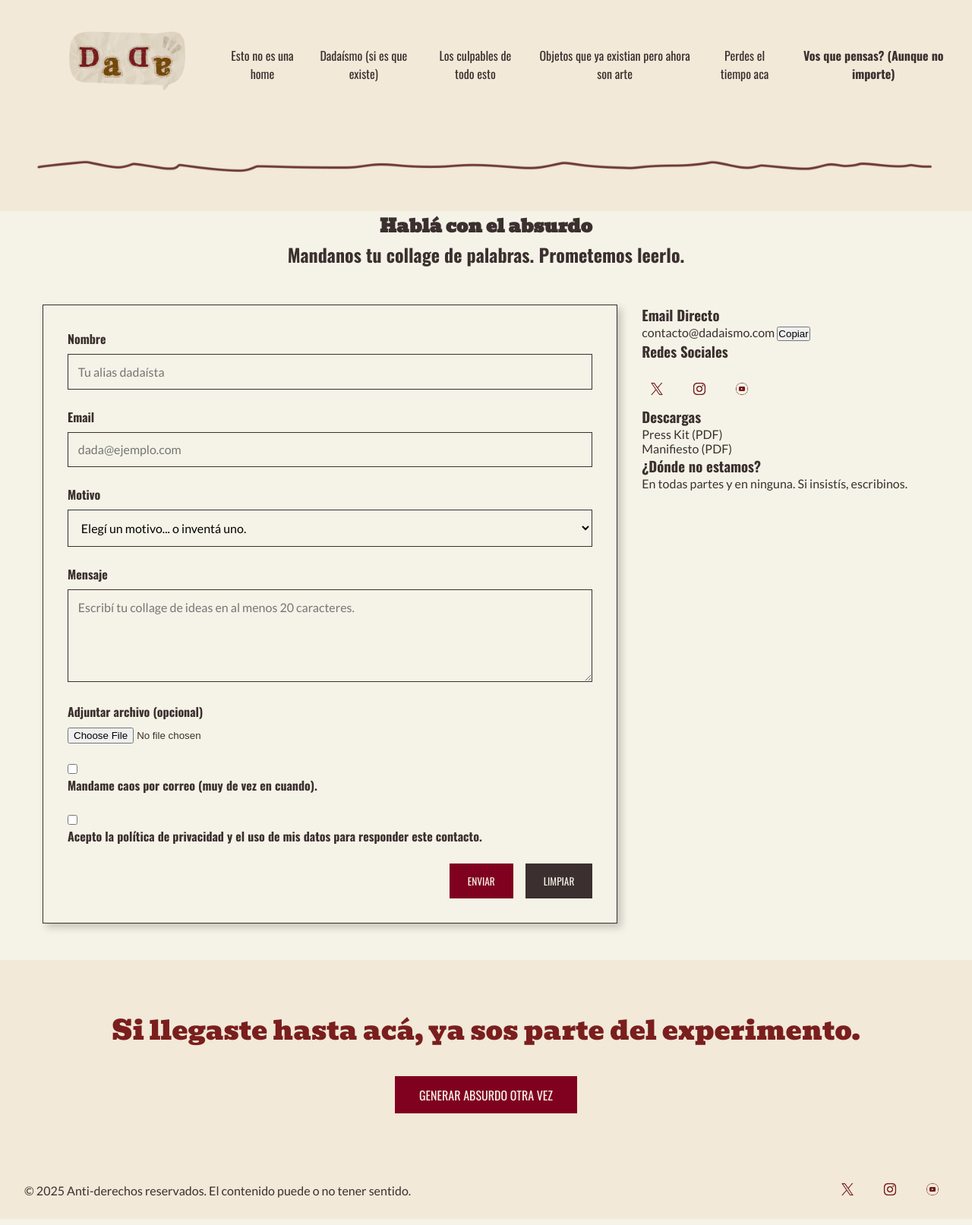
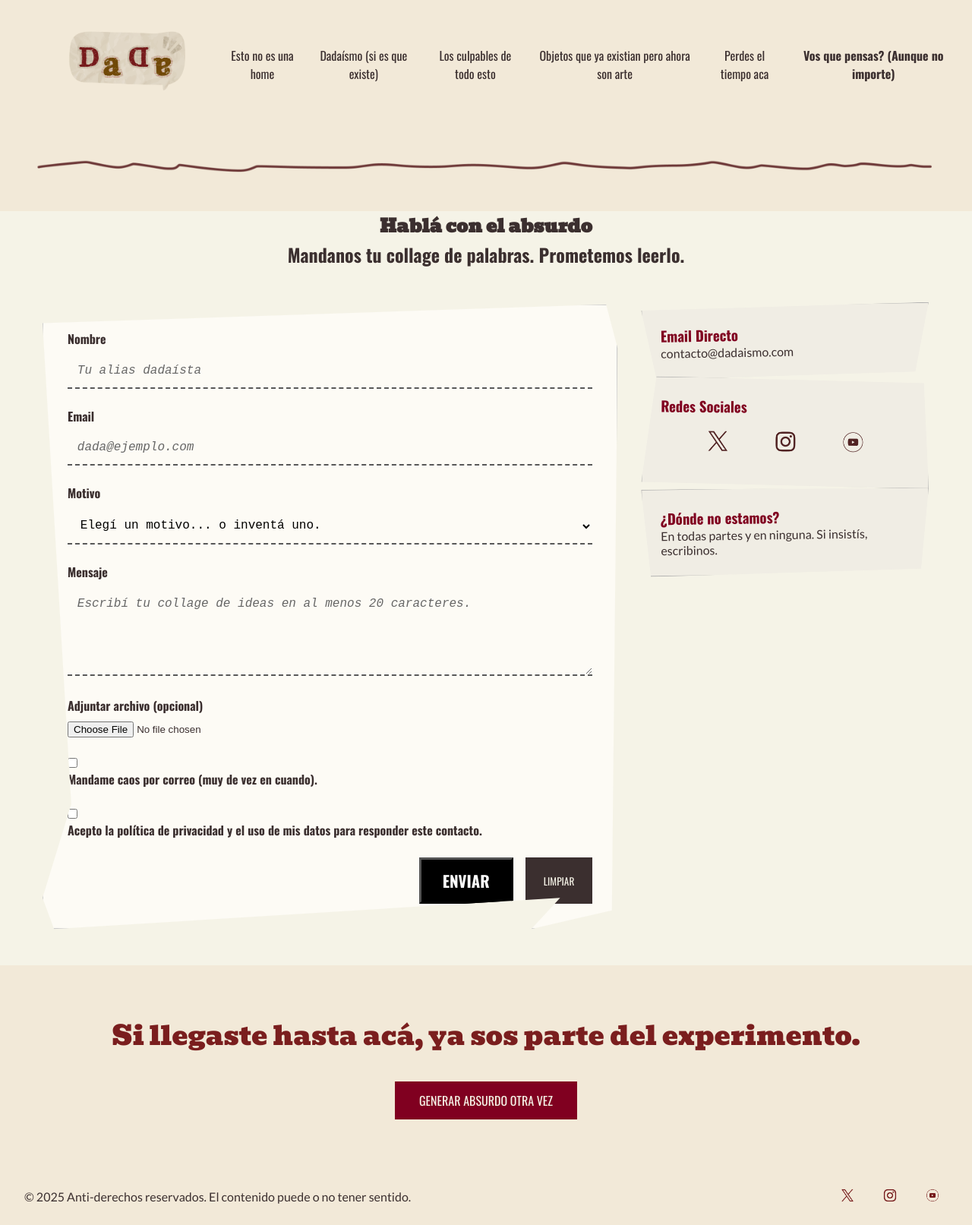
Before and after one commit to Agusinterlichia/dadaismo, a PHP site: page /contacto.html in a window 1280 px wide. Shown: the whole page at 76% size. Run offline with PHP 8.4, Linux system fonts and the light colour scheme; some libraries are stand-ins or nearby versions.

Commit message:
feat(contact): Rediseña la sección de contacto con estilo dadaísta
- Aplica una estética de collage al formulario y la barra lateral.

```diff
--- a/contacto.html
+++ b/contacto.html
@@ -99,7 +99,7 @@
                 <div class="sidebar-contact">
                     <div class="contact-card old-paper-card">
                         <h3>Email Directo</h3>
-                        <p><a href="mailto:contacto@dadaismo.com" id="direct-email">contacto@dadaismo.com</a> <button class="copy-btn" data-email="contacto@dadaismo.com">Copiar</button></p>
+                        <p><a href="mailto:contacto@dadaismo.com" id="direct-email">contacto@dadaismo.com</a></p>
                     </div>
 
                     <div class="contact-card old-paper-card">
@@ -109,12 +109,6 @@
                             <a href="#" aria-label="Instagram"><img src="img/instagram.png" alt="Instagram"></a>
                             <a href="#" aria-label="YouTube"><img src="img/youtube.png" alt="YouTube"></a>
                         </div>
-                    </div>
-
-                    <div class="contact-card old-paper-card">
-                        <h3>Descargas</h3>
-                        <p><a href="/presskit.pdf" target="_blank">Press Kit (PDF)</a></p>
-                        <p><a href="/manifiesto.pdf" target="_blank">Manifiesto (PDF)</a></p>
                     </div>
 
                     <div class="contact-card old-paper-card no-mapa">
--- a/css/estilos.css
+++ b/css/estilos.css
@@ -1192,21 +1192,126 @@ body.home-page {
 
 /* --- FIN FIX CIERRE CONTACTO --- */
 
-/* --- Estilos para Iconos Sociales en Página de Contacto --- */
+
+
+/* --- INICIO REDISEÑO CONTACTO DADAÍSTA --- */
+
+/* 1. Contenedor del formulario con borde irregular */
+.contacto-page .form-container {
+    background-color: #fdfbf5; /* Un blanco hueso, como papel viejo */
+    background-image: none; /* Quitar la imagen de placeholder */
+    border: 1px solid #ccc;
+    /* Un polígono más complejo para un efecto de recorte más dramático */
+    clip-path: polygon(0% 3%, 98% 0%, 100% 7%, 99% 97%, 85% 100%, 90% 95%, 2% 100%, 0% 95%, 5% 80%);
+    box-shadow: 3px 3px 10px rgba(0,0,0,0.15);
+}
+
+/* 2. Campos de texto con estilo creativo */
+.contacto-page .form-group input[type="text"],
+.contacto-page .form-group input[type="email"],
+.contacto-page .form-group textarea,
+.contacto-page .form-group select {
+    border: none;
+    border-bottom: 2px dashed #585858; /* Línea discontinua */
+    background-color: transparent; /* Fondo transparente */
+    font-family: 'Courier New', Courier, monospace; /* Tipografía experimental */
+    border-radius: 0; /* Sin bordes redondeados */
+}
+
+.contacto-page .form-group input::placeholder,
+.contacto-page .form-group textarea::placeholder {
+    font-family: 'Courier New', Courier, monospace;
+    font-style: italic;
+    color: #666;
+}
+
+/* 3. Botones grandes estilo vintage con hover rojo/negro */
+.contacto-page .btn-primary {
+    background-color: #000000; /* Fondo negro */
+    color: #FFFFFF; /* Texto blanco */
+    border: 3px outset #555555;
+    padding: 12px 28px;
+    font-size: 1.3rem;
+    font-weight: bold;
+}
+
+.contacto-page .btn-primary:hover {
+    background-color: red; /* Fondo rojo en hover */
+    color: #000000; /* Texto negro en hover */
+    border-style: inset;
+}
+
+/* 4. Iconos de redes sociales en footer de pág. contacto */
+.contacto-page .site-footer .social-icons {
+    gap: 2rem; /* Más espacio entre iconos */
+}
+
+.contacto-page .site-footer .social-icons a img {
+    width: 50px; /* Iconos más grandes */
+    height: 50px;
+    transition: transform 0.2s ease-in-out, filter 0.2s ease-in-out;
+    filter: grayscale(1); /* Empezar en blanco y negro */
+}
+
+.contacto-page .site-footer .social-icons a:hover img {
+    transform: scale(1.25); /* Agrandar en hover */
+    filter: grayscale(0); /* Devolver el color en hover */
+}
+
+/* --- FIN REDISEÑO CONTACTO DADAÍSTA --- */
+/* --- INICIO REDISEÑO SIDEBAR CONTACTO --- */
+
+/* Estilo general para las tarjetas del sidebar */
+.sidebar-contact .contact-card {
+    background-color: #f0ede4; /* Otro tono de papel */
+    background-image: none;
+    border: 1px solid #aaa;
+    padding: 1.5rem;
+    box-shadow: 2px 2px 8px rgba(0,0,0,0.1);
+    transition: transform 0.3s ease;
+}
+
+.sidebar-contact .contact-card:hover {
+    transform: rotate(1deg) scale(1.02);
+}
+
+.sidebar-contact .contact-card h3 {
+    color: #800020;
+}
+
+/* Formas irregulares y rotaciones distintas para cada tarjeta */
+.sidebar-contact .contact-card:nth-of-type(1) {
+    clip-path: polygon(0% 5%, 100% 0%, 95% 95%, 5% 100%);
+    transform: rotate(-1deg);
+}
+
+.sidebar-contact .contact-card:nth-of-type(2) {
+    clip-path: polygon(5% 0%, 98% 4%, 100% 100%, 0% 96%);
+    transform: rotate(0.5deg);
+}
+
+.sidebar-contact .contact-card:nth-of-type(3) {
+    clip-path: polygon(0% 0%, 100% 3%, 97% 95%, 3% 100%);
+    transform: rotate(-0.8deg);
+}
+
+/* Estilo para los iconos de redes en el sidebar de pág. contacto */
 .social-icons-contact {
     display: flex;
-    justify-content: flex-start; /* Alinea los íconos a la izquierda */
-    align-items: center;
-    gap: 1rem; /* Espacio entre los íconos */
-    margin-top: 1rem; /* Espacio sobre los íconos */
+    justify-content: center; /* Centrar los iconos en su tarjeta */
+    gap: 1.5rem;
 }
 
 .social-icons-contact a img {
-    max-width: 40px;
-    height: auto;
-    transition: opacity 0.3s ease;
+    width: 65px; /* Iconos más grandes */
+    height: auto; /* Altura automática para mantener la proporción */
+    transition: transform 0.2s ease-in-out, filter 0.2s ease-in-out;
+    filter: grayscale(0.5); /* Un poco de B/N para consistencia */
 }
 
 .social-icons-contact a:hover img {
-    opacity: 0.7;
+    transform: scale(1.2);
+    filter: grayscale(0);
 }
+
+/* --- FIN REDISEÑO SIDEBAR CONTACTO --- */
```
